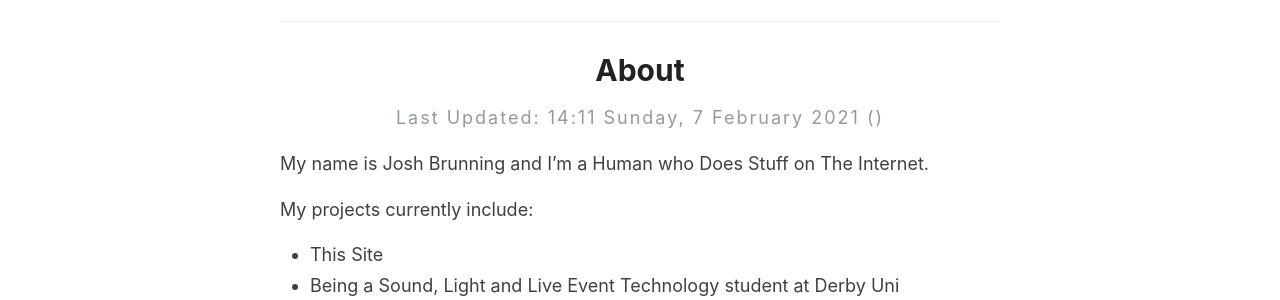
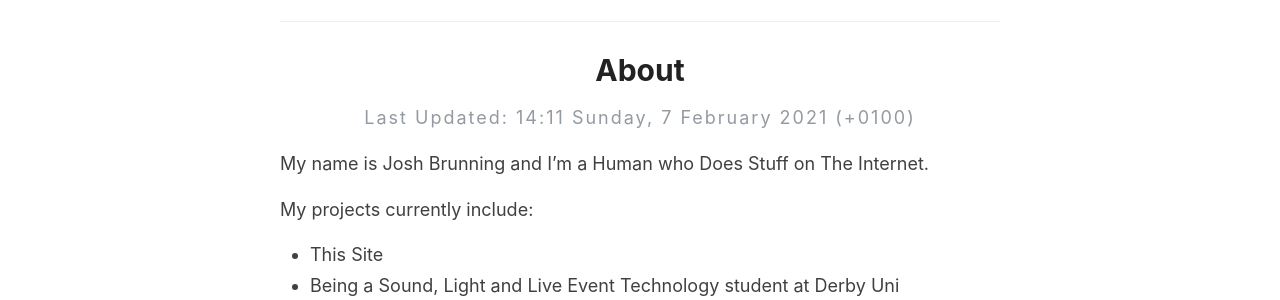
Before and after one commit to josh-justjosh/blog, a Jekyll site: the page built from _pages/about.md, in a window 1280 px wide. Shown: the part 142-442 px from the top of the page. Built offline with Jekyll 4.4.1, drawn with Linux system fonts in a browser that asks for light colours.

Commit message:
Update page.html

```diff
--- a/_layouts/page.html
+++ b/_layouts/page.html
@@ -6,7 +6,7 @@ layout: default
 
   <h1>{{ page.title }}</h1>
   {% if page.last_modified_at %}
-  <p class="author_title" datetime="{{ page.last_modified_at | date_to_xmlschema }}">Last Updated: {{ page.last_modified_at | date: "%H:%M %A, %e %B %Y (%Z)" }}</p>
+  <p class="author_title" datetime="{{ page.last_modified_at | date_to_xmlschema }}">Last Updated: {{ page.last_modified_at | date: "%H:%M %A, %e %B %Y (%z)" }}</p>
   {% endif %}
   <div class="post-tags">
     {% if post %}
```
